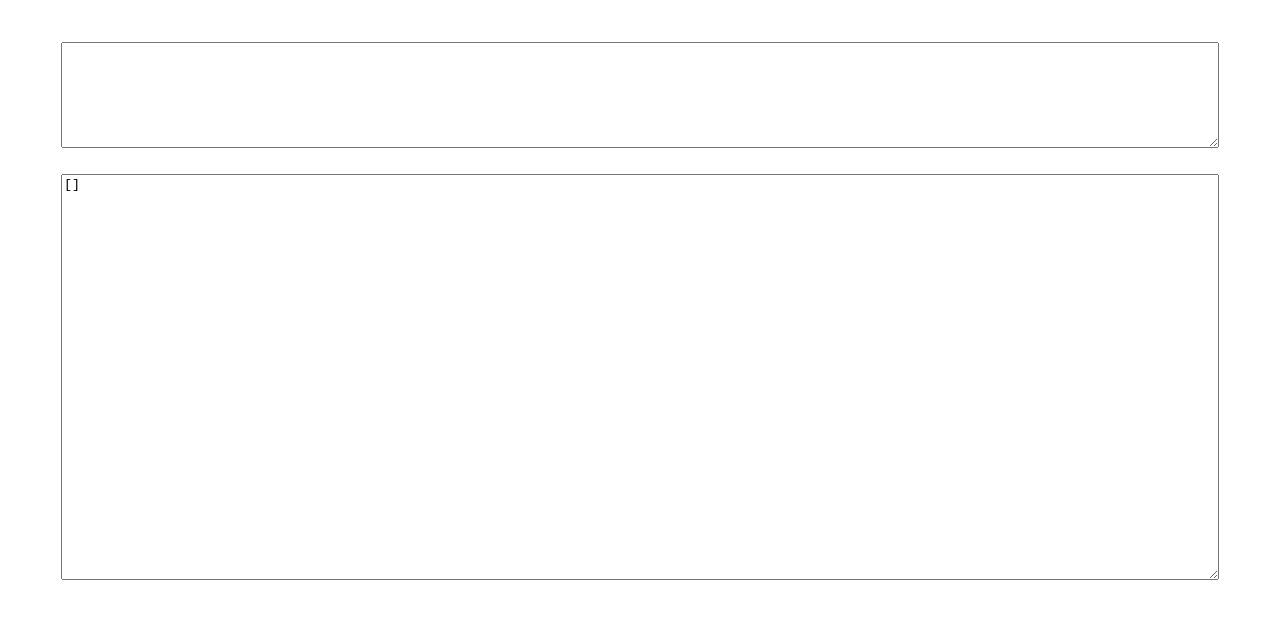
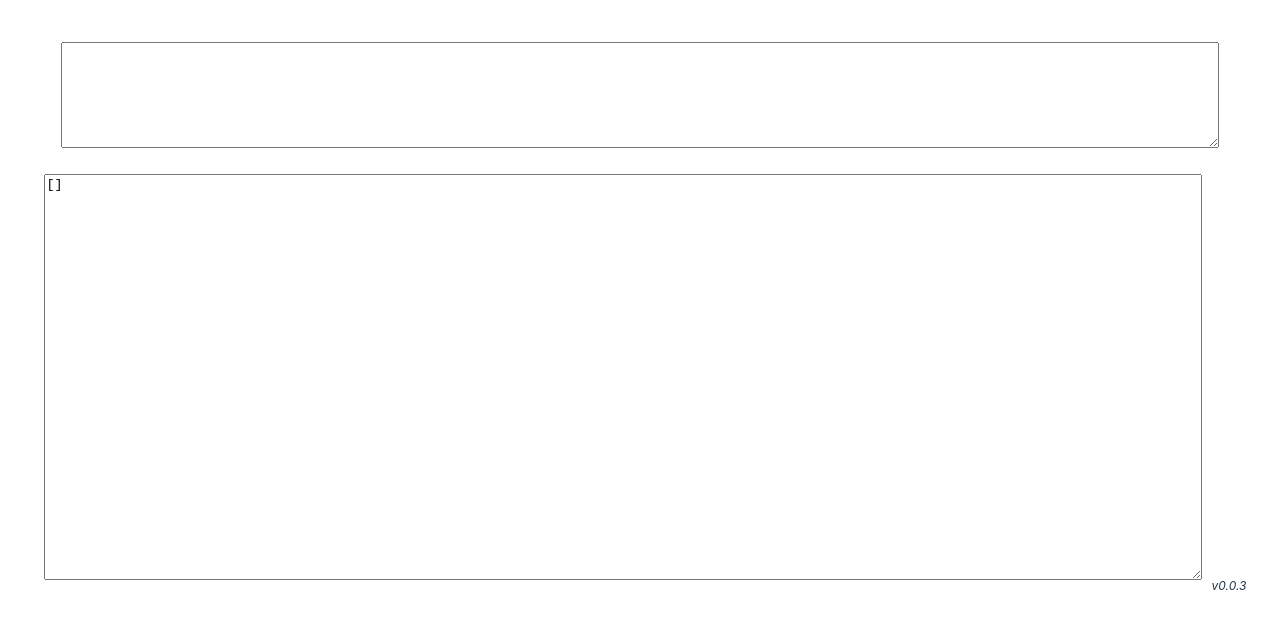
Before and after one commit to ofir-oron/toluna-oia, a React (Vite) app: page / in a window 1280 px wide. Shown: the top 628 px of the page. Built offline with nearby package versions, Linux system fonts and the light colour scheme.

Commit message:
version in ui

```diff
--- a/package.json
+++ b/package.json
@@ -1,7 +1,7 @@
 {
   "name": "react-vite-ts",
   "private": true,
-  "version": "0.0.2",
+  "version": "0.0.3",
   "type": "module",
   "scripts": {
     "dev": "vite",
--- a/src/App.css
+++ b/src/App.css
@@ -56,6 +56,10 @@ button:focus-visible {
   outline: 4px auto -webkit-focus-ring-color;
 }
 
+i {
+  font-size: 12px;
+}
+
 @media (prefers-color-scheme: light) {
   :root {
     color: #213547;
--- a/src/App.tsx
+++ b/src/App.tsx
@@ -1,5 +1,6 @@
 import { useState, useRef, useEffect } from "react";
 import "./App.css";
+import Package from "../package.json";
 
 type TKeyPressEventData = {
   keyCode: number;
@@ -106,6 +107,7 @@ function App() {
           value={JSON.stringify(keyTimingData, null, 4)}
           style={{ width: "90vw", height: "50vh", margin: 10 }}
         ></textarea>
+        <i>v{Package.version}</i>
       </div>
     </>
   );
```
Also changed, not shown: 5 other files (tests, documents, lock files or other folders).
